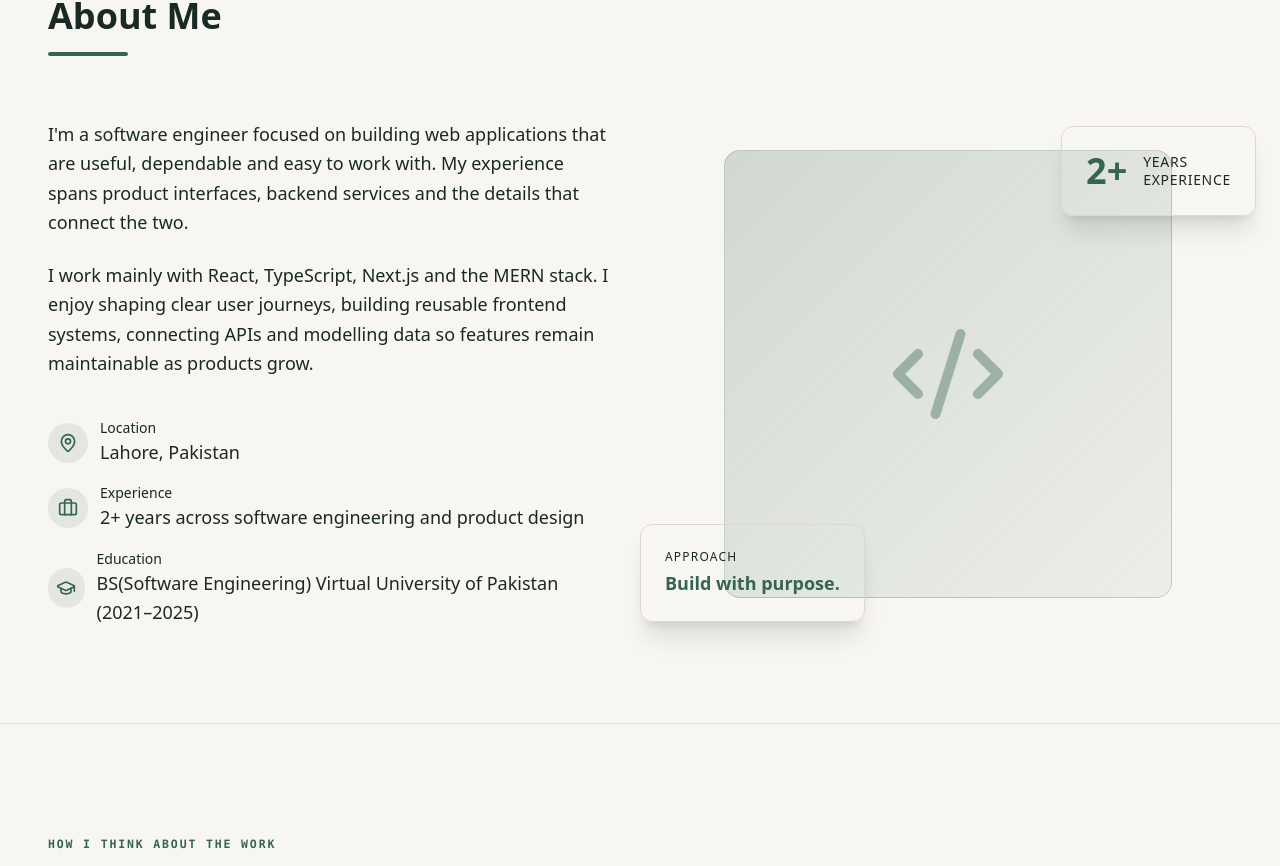
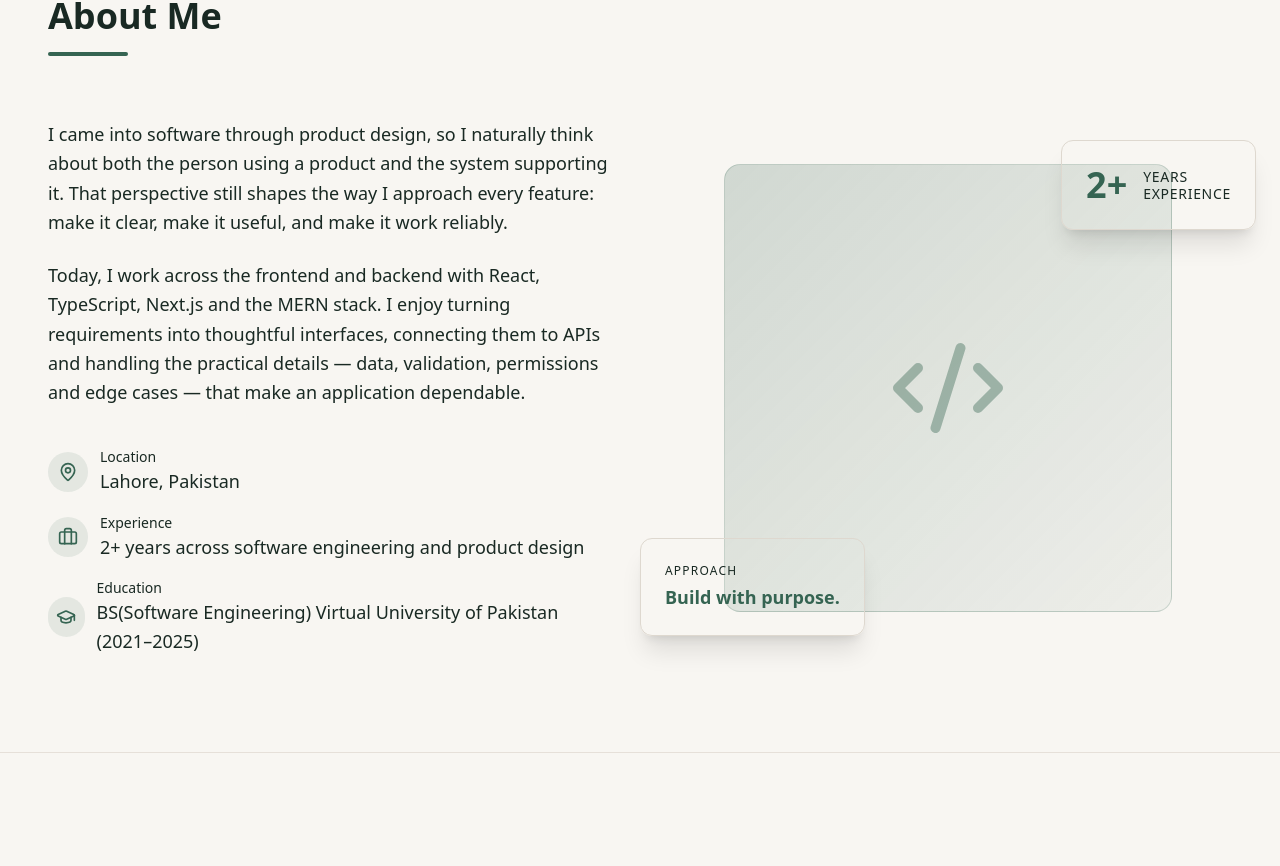
Before and after one commit to codingwithriha/my-portfolio, a React (Vite) app: page / in a window 1280 px wide. Shown: the part 900-1766 px from the top of the page. Built offline with nearby package versions, Linux system fonts and the light colour scheme; no server answers.

Commit message:
Make the about section reflect design-to-engineering perspective

```diff
--- a/src/components/sections/About.tsx
+++ b/src/components/sections/About.tsx
@@ -25,10 +25,10 @@ export function About() {
             className="space-y-6 text-muted-foreground text-lg leading-relaxed"
           >
             <p>
-              I'm a software engineer focused on building web applications that are useful, dependable and easy to work with. My experience spans product interfaces, backend services and the details that connect the two.
+              I came into software through product design, so I naturally think about both the person using a product and the system supporting it. That perspective still shapes the way I approach every feature: make it clear, make it useful, and make it work reliably.
             </p>
             <p>
-              I work mainly with React, TypeScript, Next.js and the MERN stack. I enjoy shaping clear user journeys, building reusable frontend systems, connecting APIs and modelling data so features remain maintainable as products grow.
+              Today, I work across the frontend and backend with React, TypeScript, Next.js and the MERN stack. I enjoy turning requirements into thoughtful interfaces, connecting them to APIs and handling the practical details — data, validation, permissions and edge cases — that make an application dependable.
             </p>
 
             <ul className="space-y-4 pt-4">
```
